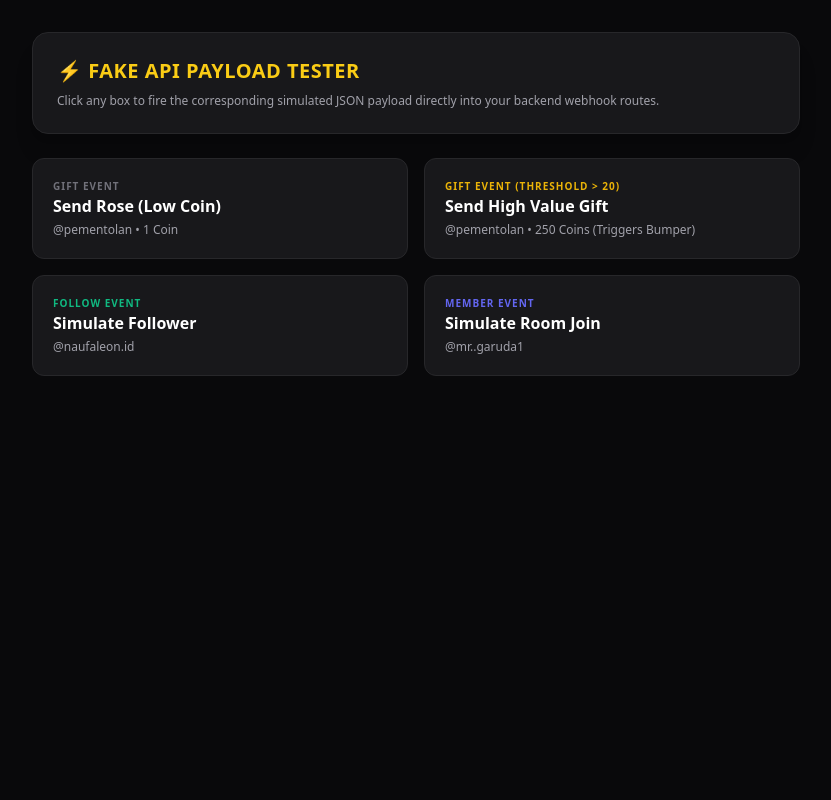
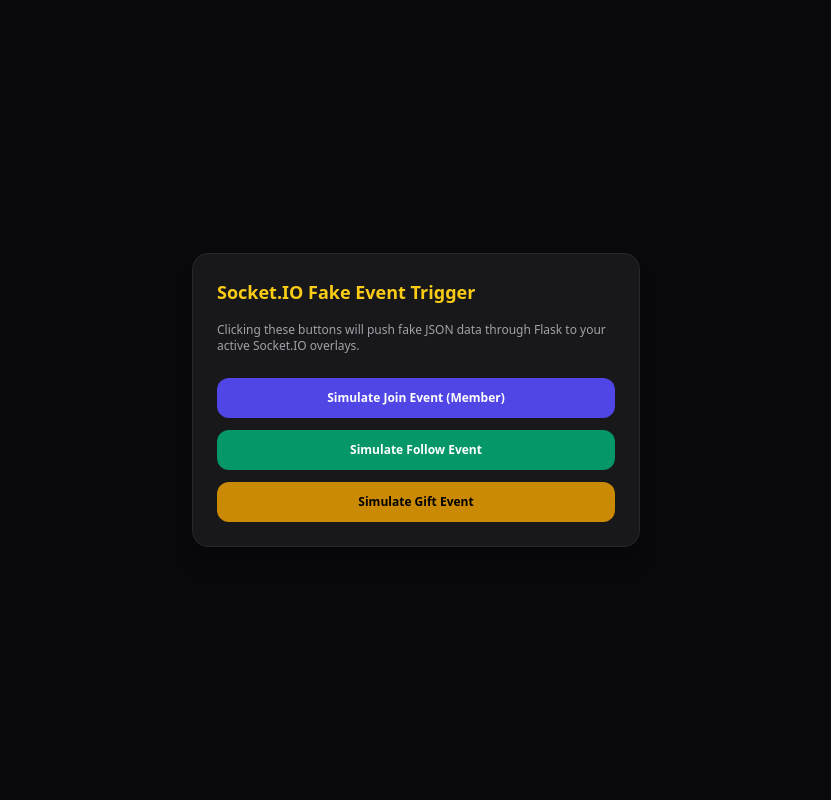
Before and after one commit to NawfalHadi/custom-tiktok-overlay-with-tikfinity, a Flask app: page /fake-api-panel in a window 1280 px wide. Shown: the whole page, without its empty margins (224-1055 px from the left). Run offline with Flask 3, Linux system fonts and the light colour scheme; some libraries are stand-ins or nearby versions.

Commit message:
refactor/dir : moving json and fake-api files

```diff
--- a/main.py
+++ b/main.py
@@ -165,6 +165,15 @@ def upeti_transition_page():
 def fake_api_panel():
     return render_template('templates/controls/api-panel.html')
 
+@app.route('/api/fake-trigger', methods=['POST'])
+def fake_trigger():
+    payload = request.get_json() or {}
+
+    # Broadcast the payload using the same event name your overlays listen to (e.g., 'tiktok_event')
+    socketio.emit('tiktok_event', payload)
+
+    return jsonify({"status": "success", "event": payload.get("event")}), 200
+
 if __name__ == '__main__':
 
     upeti_state = {
--- /dev/null
+++ b/static/fake-api.js
@@ -0,0 +1,41 @@
+const payloads = {
+    follow: {
+      "event": "follow",
+      "data": {
+        "uniqueId": "naufaleon.id",
+        "nickname": "Naufaleon",
+        "profilePictureUrl": "https://p16-common-sign.tiktokcdn.com/tos-alisg-avt-0068/49f99b3d0a56cdd726829fcc96f5ee8d~tplv-tiktok-shrink:72:72.webp"
+      }
+    },
+    gift: {
+      "event": "gift",
+      "data": {
+        "uniqueId": "pementolan",
+        "diamondCount": 25,
+        "giftName": "Galaxy",
+        "profilePictureUrl": "https://p16-common-sign.tiktokcdn.com/tos-alisg-avt-0068/3fe0241618b2a8e8a601af7ad28b7f72~tplv-tiktokx-cropcenter:100:100.webp"
+      }
+    },
+    member: {
+      "event": "member",
+      "data": {
+        "uniqueId": "mr..garuda1",
+        "nickname": "MR. 𝖥𝖮𝖱𝖳𝖴𝖭𝖤𝖱",
+        "profilePictureUrl": "https://p16-common-sign.tiktokcdn.com/tos-alisg-avt-0068/f86b3cfeab61a22f4cb39d2cc548b02d~tplv-tiktok-shrink:72:72.webp"
+      }
+    }
+};
+
+function sendFakeEvent(payloadKey) {
+    const payload = payloads[payloadKey];
+    console.log("Sending fake event to Flask SocketIO bridge:", payload);
+
+    fetch('/api/fake-trigger', {
+        method: 'POST',
+        headers: { 'Content-Type': 'application/json' },
+        body: JSON.stringify(payload)
+    })
+    .then(res => res.json())
+    .then(data => console.log("Broadcasted successfully:", data))
+    .catch(err => console.error("Error broadcasting fake event:", err));
+}
--- a/templates/controls/api-panel.html
+++ b/templates/controls/api-panel.html
@@ -3,55 +3,41 @@
 <head>
     <meta charset="UTF-8">
     <meta name="viewport" content="width=device-width, initial-scale=1.0">
-    <title>Fake API Trigger Control Panel</title>
+    <title>Fake Socket Simulator</title>
     <script src="https://cdn.tailwindcss.com"></script>
 </head>
-<body class="bg-zinc-950 text-white min-h-screen p-8">
-    <div class="max-w-3xl mx-auto space-y-6">
+<body class="bg-zinc-950 text-white min-h-screen p-8 flex items-center justify-center">
+    <div class="max-w-md w-full space-y-4 bg-zinc-900 p-6 rounded-2xl border border-zinc-800 shadow-xl">
+        <h1 class="text-lg font-bold text-yellow-400">Socket.IO Fake Event Trigger</h1>
+        <p class="text-xs text-zinc-400">Clicking these buttons will push fake JSON data through Flask to your active Socket.IO overlays.</p>
 
-        <div class="p-6 bg-zinc-900 border border-zinc-800 rounded-2xl shadow-xl space-y-2">
-            <h1 class="text-xl font-black tracking-wide text-yellow-400">⚡ FAKE API PAYLOAD TESTER</h1>
-            <p class="text-xs text-zinc-400">Click any box to fire the corresponding simulated JSON payload directly into your backend webhook routes.</p>
+        <div class="flex flex-col gap-3 pt-2">
+            <button onclick="sendFakeEvent('member')" class="p-3 bg-indigo-600 hover:bg-indigo-500 font-bold text-xs rounded-xl transition-all">
+                Simulate Join Event (Member)
+            </button>
+            <button onclick="sendFakeEvent('follow')" class="p-3 bg-emerald-600 hover:bg-emerald-500 font-bold text-xs rounded-xl transition-all">
+                Simulate Follow Event
+            </button>
+            <button onclick="sendFakeEvent('gift')" class="p-3 bg-yellow-600 hover:bg-yellow-500 text-black font-bold text-xs rounded-xl transition-all">
+                Simulate Gift Event
+            </button>
         </div>
 
-        <div class="grid grid-cols-1 sm:grid-cols-2 gap-4">
-
-            <!-- Test Gift (Rose - Low Value) -->
-            <button onclick="sendFakeWebhook('/upetitriger', 'giftRose')"
-                    class="p-5 bg-zinc-900 hover:bg-zinc-800 border border-zinc-800 rounded-xl text-left transition-all active:scale-95 group">
-                <div class="text-[10px] font-bold text-zinc-500 uppercase tracking-widest">Gift Event</div>
-                <div class="text-base font-bold text-white group-hover:text-yellow-400">Send Rose (Low Coin)</div>
-                <div class="text-xs text-zinc-400 mt-1">@pementolan • 1 Coin</div>
-            </button>
-
-            <!-- Test Gift (High Value - Triggers Bumper) -->
-            <button onclick="sendFakeWebhook('/upetitriger', 'giftHighValue')"
-                    class="p-5 bg-zinc-900 hover:bg-zinc-800 border border-zinc-800 rounded-xl text-left transition-all active:scale-95 group">
-                <div class="text-[10px] font-bold text-yellow-500 uppercase tracking-widest">Gift Event (Threshold > 20)</div>
-                <div class="text-base font-bold text-white group-hover:text-yellow-400">Send High Value Gift</div>
-                <div class="text-xs text-zinc-400 mt-1">@pementolan • 250 Coins (Triggers Bumper)</div>
-            </button>
-
-            <!-- Test Follow -->
-            <button onclick="sendFakeWebhook('/breaktriger', 'follow')"
-                    class="p-5 bg-zinc-900 hover:bg-zinc-800 border border-zinc-800 rounded-xl text-left transition-all active:scale-95 group">
-                <div class="text-[10px] font-bold text-emerald-500 uppercase tracking-widest">Follow Event</div>
-                <div class="text-base font-bold text-white group-hover:text-emerald-400">Simulate Follower</div>
-                <div class="text-xs text-zinc-400 mt-1">@naufaleon.id</div>
-            </button>
-
-            <!-- Test Join Room -->
-            <button onclick="sendFakeWebhook('/breaktriger', 'join')"
-                    class="p-5 bg-zinc-900 hover:bg-zinc-800 border border-zinc-800 rounded-xl text-left transition-all active:scale-95 group">
-                <div class="text-[10px] font-bold text-indigo-500 uppercase tracking-widest">Member Event</div>
-                <div class="text-base font-bold text-white group-hover:text-indigo-400">Simulate Room Join</div>
-                <div class="text-xs text-zinc-400 mt-1">@mr..garuda1</div>
-            </button>
-
+        <div id="api-load-error" class="hidden rounded-xl border border-red-500/50 bg-red-500/10 px-3 py-2 text-xs text-red-200">
+            Failed to load the fake API script. Please refresh the page or check that the server is running.
         </div>
     </div>
 
-    <!-- Import the external JS file -->
-    <script src="{{ url_for('static', filename='fake-api.js') }}"></script>
+    <script src="{{ url_for('static', filename='fake-api.js') }}" onerror="document.getElementById('api-load-error').classList.remove('hidden');"></script>
+    <script>
+        window.addEventListener('load', function () {
+            if (typeof window.sendFakeEvent !== 'function') {
+                const errorBox = document.getElementById('api-load-error');
+                if (errorBox) {
+                    errorBox.classList.remove('hidden');
+                }
+            }
+        });
+    </script>
 </body>
 </html>
```
Also changed, not shown: templates/controls/fake-api.js (deleted, +0 -83 lines), static/json/follow.json (renamed from json/follow.json), static/json/gift.json (renamed from json/gift.json), static/json/join.json (renamed from json/join.json), static/json/member.json (renamed from json/member.json).
